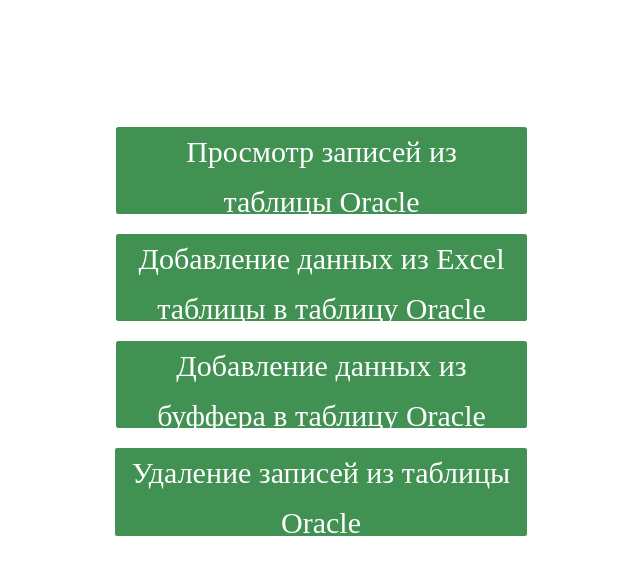
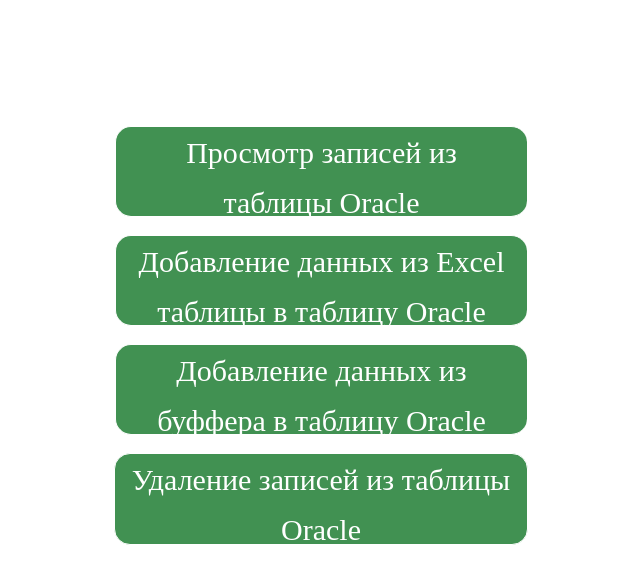
Before and after one commit to ssr4/python_flask, a Flask app: page / in a window 1280 px wide. Shown: the top 584 px of the page, without its empty margins (319-959 px from the left). Run offline with Flask 2, Linux system fonts and the light colour scheme.

Commit message:
fix стилей

```diff
--- a/static/css/style.css
+++ b/static/css/style.css
@@ -178,6 +178,7 @@ body {
 
 .btn-group a {
   background-color: #419152; /* Green background */
+  border-radius: 1rem;
   color: white; /* White text */
   width: 30%;
   cursor: pointer; /* Pointer/hand icon */
@@ -190,7 +191,8 @@ body {
   line-height: 50px;
   position: relative;
   border: 1px solid white;
-  padding: 0 1rem;
+  padding: 1 1rem;
+  transition: background-color 0.25s;
 }
 
 .btn-group-relative a {
```
